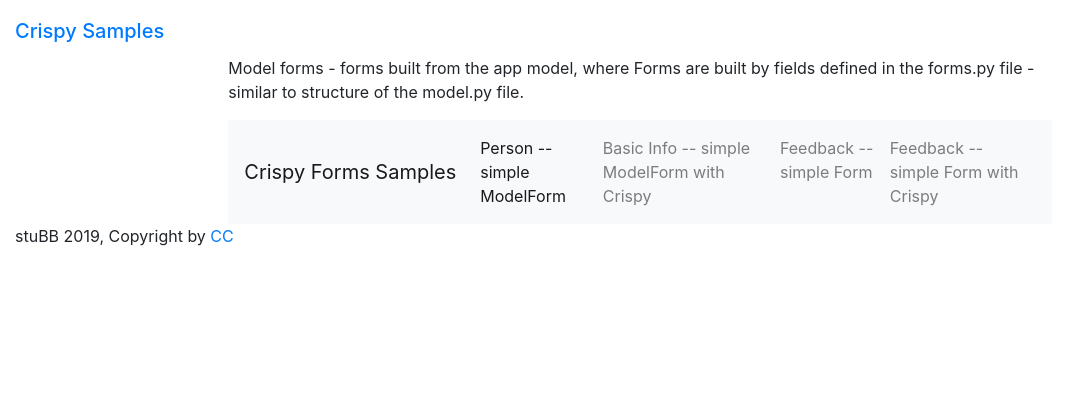
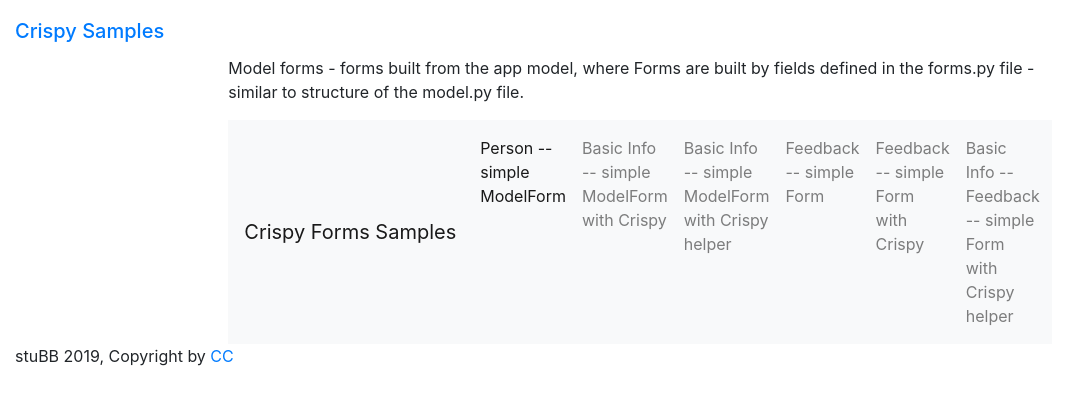
Before and after one commit to btbell/dj_crispy_form_samples, a Django app: page /crispysample/ in a window 1280 px wide. Shown: the top 405 px of the page, without its empty margins (0-1087 px from the left). Run offline with Django 3.2, Linux system fonts and the light colour scheme; some libraries are stand-ins or nearby versions; some web fonts are replaced.

Commit message:
commit before updating django to 2.2

```diff
--- a/crispysample/templates/crispysample/home.html
+++ b/crispysample/templates/crispysample/home.html
@@ -12,8 +12,10 @@ to structure of the model.py file.</p>
     <div class="navbar-nav">
       <a class="nav-item nav-link active" href="{% url 'crispysample:add' %}">Person -- simple ModelForm</a>
       <a class="nav-item nav-link" href="{% url 'crispysample:biadd' %}">Basic Info -- simple ModelForm with Crispy</a>
+      <a class="nav-item nav-link" href="#">Basic Info -- simple ModelForm with Crispy helper</a>
       <a class="nav-item nav-link" href="{% url 'crispysample:get_feedback' %}">Feedback -- simple Form</a>
       <a class="nav-item nav-link" href="{% url 'crispysample:get_crispyfeedback' %}">Feedback -- simple Form with Crispy</a>
+      <a class="nav-item nav-link" href="#">Basic Info -- Feedback -- simple Form with Crispy helper</a>
     </div>
   </div>
 </nav>
```
Also changed, not shown: favicon.ico (added).
